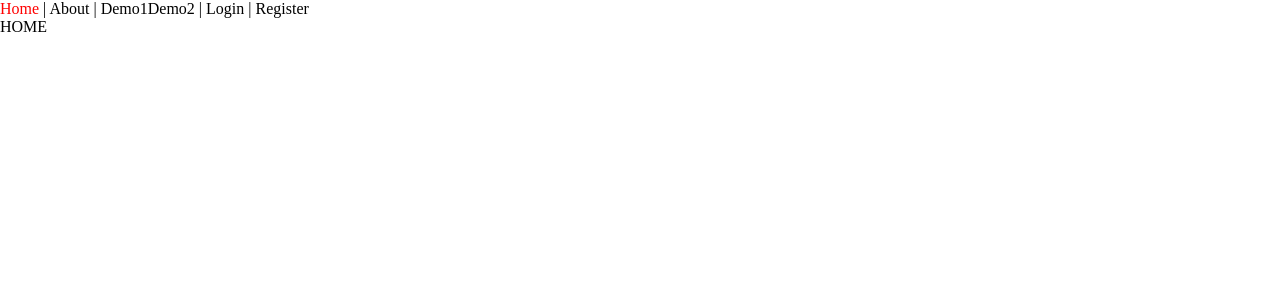
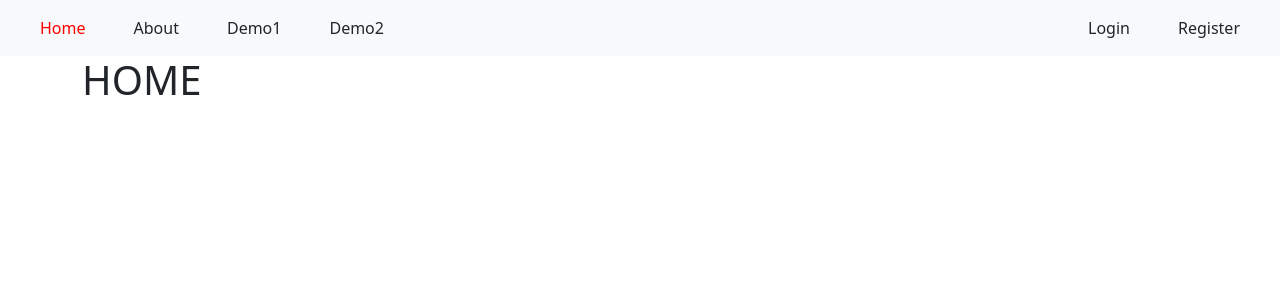
Before and after one commit to lvmeyer/challengeOne, a Vue app in the folder vite-vue/: page / in a window 1280 px wide. Shown: the top 300 px of the page. Built offline with nearby package versions, Linux system fonts and the light colour scheme.

Commit message:
vue - add bootstrap

```diff
--- a/vite-vue/index.html
+++ b/vite-vue/index.html
@@ -4,10 +4,21 @@
     <meta charset="UTF-8" />
     <link rel="icon" type="image/svg+xml" href="/vite.svg" />
     <meta name="viewport" content="width=device-width, initial-scale=1.0" />
+    <link
+      href="https://cdn.jsdelivr.net/npm/bootstrap@5.3.0-alpha1/dist/css/bootstrap.min.css"
+      rel="stylesheet"
+      integrity="sha384-GLhlTQ8iRABdZLl6O3oVMWSktQOp6b7In1Zl3/Jr59b6EGGoI1aFkw7cmDA6j6gD"
+      crossorigin="anonymous"
+    />
     <title>Vite + Vue + TS</title>
   </head>
   <body>
     <div id="app"></div>
+    <script
+      src="https://cdn.jsdelivr.net/npm/bootstrap@5.3.0-alpha1/dist/js/bootstrap.bundle.min.js"
+      integrity="sha384-w76AqPfDkMBDXo30jS1Sgez6pr3x5MlQ1ZAGC+nuZB+EYdgRZgiwxhTBTkF7CXvN"
+      crossorigin="anonymous"
+    ></script>
     <script type="module" src="/src/main.ts"></script>
   </body>
 </html>
--- a/vite-vue/src/components/TheNavigation.vue
+++ b/vite-vue/src/components/TheNavigation.vue
@@ -1,15 +1,23 @@
 <template>
-    <nav id="nav">
-        <router-link to="/">Home</router-link> |
-        <router-link to="/about">About</router-link> |
-        <router-link :to="{ name: 'demo.show', params: { id: '1' } }"
-            >Demo1</router-link
-        >
-        <router-link :to="{ name: 'demo.show', params: { id: '2' } }"
-            >Demo2</router-link
-        >
-        | <router-link to="/login">Login</router-link> |
-        <router-link to="/register">Register</router-link>
+    <nav id="nav" class="d-flex justify-content-between p-3 bg-light">
+        <div>
+            <router-link to="/" class="p-2 m-3">Home</router-link>
+            <router-link to="/about" class="p-2 m-3">About</router-link>
+            <router-link
+                :to="{ name: 'demo.show', params: { id: '1' } }"
+                class="p-2 m-3"
+                >Demo1</router-link
+            >
+            <router-link
+                :to="{ name: 'demo.show', params: { id: '2' } }"
+                class="p-2 m-3"
+                >Demo2</router-link
+            >
+        </div>
+        <div>
+            <router-link to="/login" class="p-2 m-3">Login</router-link>
+            <router-link to="/register" class="p-2 m-3">Register</router-link>
+        </div>
     </nav>
 </template>
 
```
